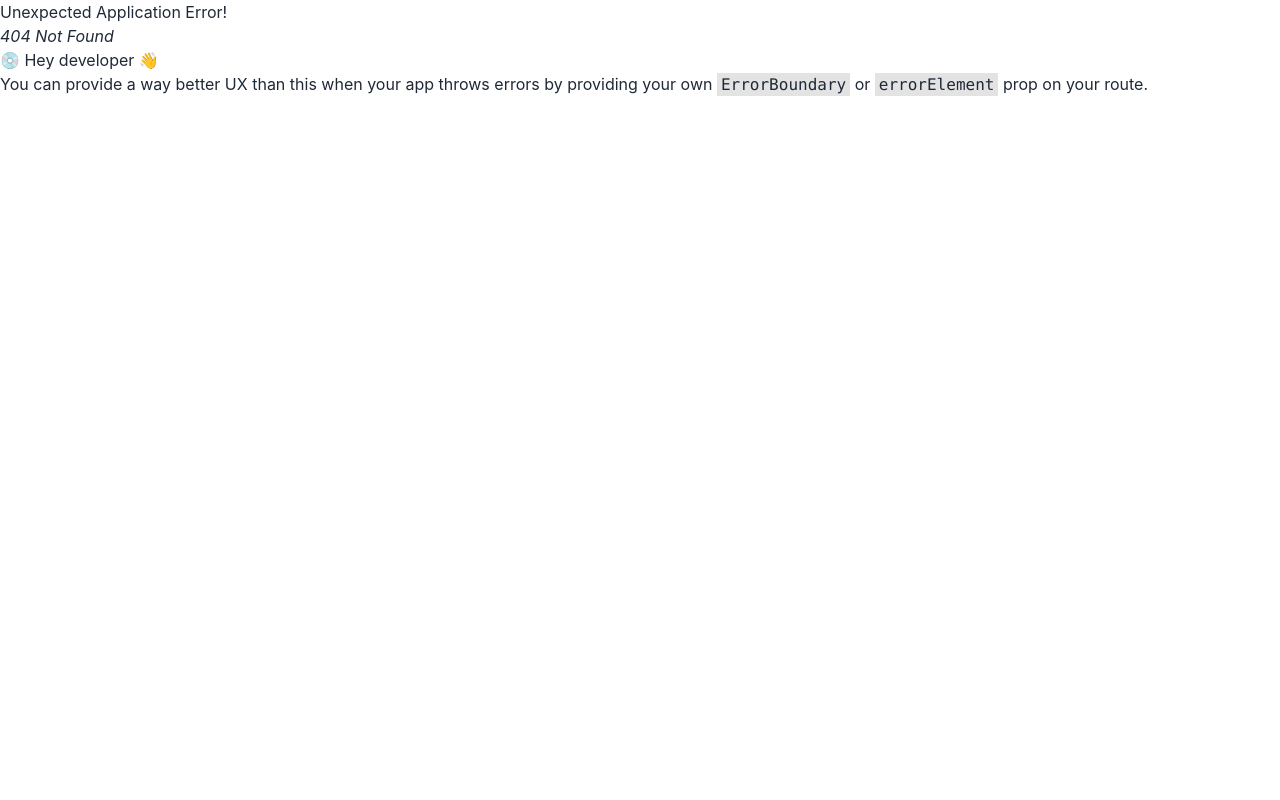
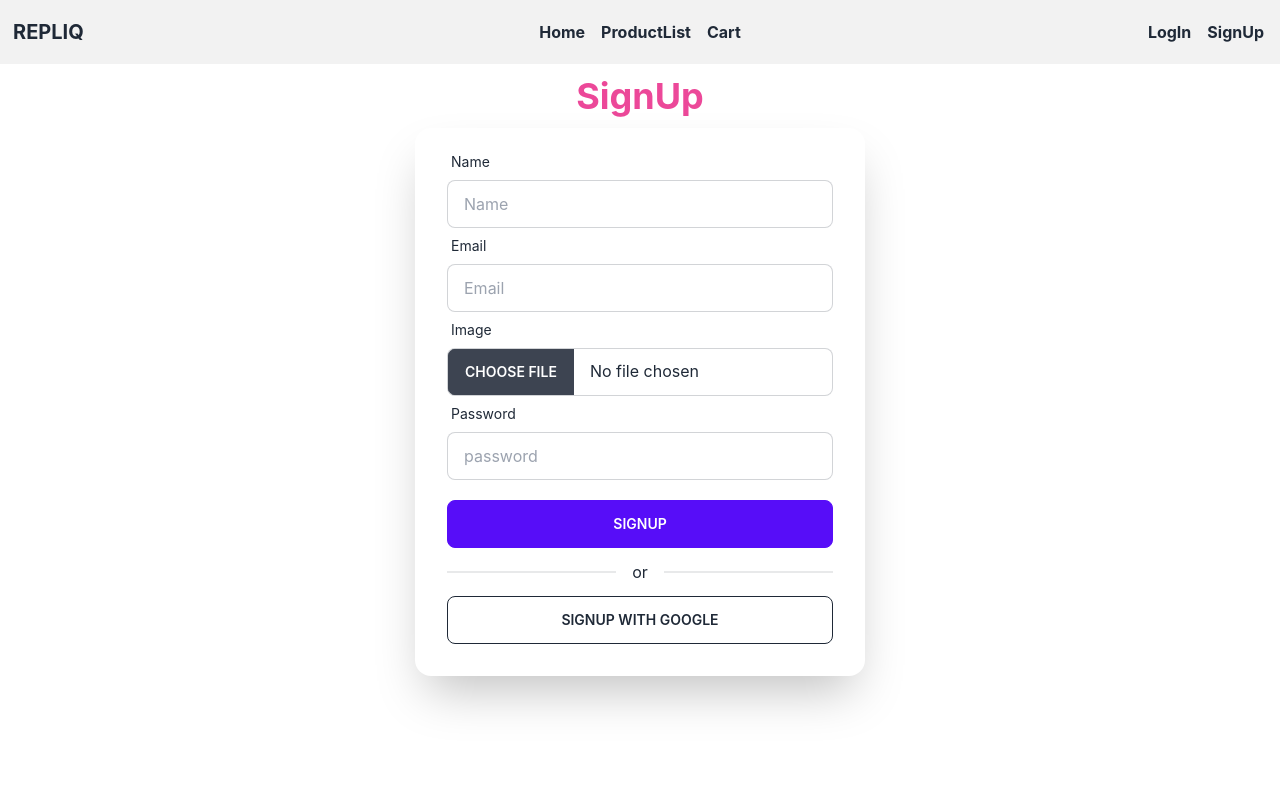
Before and after one commit to rabiul155/repliq-task, a React (Create React App) app: page /signup in a window 1280 px wide. Before the commit this address had no page. Shown: the top 800 px of the page. Built offline with nearby package versions, Linux system fonts and the light colour scheme.

Commit message:
sign up page done

```diff
--- a/package.json
+++ b/package.json
@@ -9,6 +9,7 @@
     "daisyui": "^2.51.5",
     "react": "^18.2.0",
     "react-dom": "^18.2.0",
+    "react-hook-form": "^7.43.9",
     "react-router-dom": "^6.10.0",
     "react-scripts": "5.0.1",
     "web-vitals": "^2.1.4"
--- /dev/null
+++ b/src/Pages/SignUp/SignUp.js
@@ -0,0 +1,76 @@
+import React from 'react';
+import { useForm } from 'react-hook-form';
+
+
+
+const SignUp = () => {
+
+    const { register, handleSubmit, } = useForm();
+
+
+    const onSubmit = (data) => {
+        console.log(data);
+    }
+
+    return (
+        <div className=' flex justify-center '>
+            <div className=' border-purple-700 '>
+
+                <form className='lg:w-[450px] mb-6' onSubmit={handleSubmit(onSubmit)} >
+
+                    <h2 className=' font-bold text-4xl text-pink-500 text-center p-3'>SignUp</h2>
+                    <div className="card flex-shrink-0 w-full shadow-2xl bg-base-100">
+                        <div className=" py-4 px-8">
+                            <div className="form-control">
+                                <label className="label">
+                                    <span className="label-text">Name</span>
+                                </label>
+                                <input
+                                    {...register("name")}
+                                    type="text" placeholder="Name" required className=" input input-bordered" />
+                            </div>
+
+                            <div className="form-control">
+                                <label className="label">
+                                    <span className="label-text">Email</span>
+                                </label>
+                                <input
+                                    {...register("email")}
+                                    type="email" placeholder="Email" required className="input input-bordered" />
+                            </div>
+
+                            <div className="form-control">
+                                <label className="label">
+                                    <span className="label-text">Image</span>
+                                </label>
+                                <input required
+                                    {...register("picture")}
+                                    type="file" className="file-input file-input-bordered w-full " />
+                            </div>
+
+                            <div className="form-control">
+                                <label className="label">
+                                    <span className="label-text">Password</span>
+                                </label>
+                                <input
+                                    {...register("password")}
+                                    required type="password" placeholder="password" className="input input-bordered" />
+                            </div>
+                            <div className="form-control mt-5">
+                                <button type='submit' className="btn btn-primary">signup</button>
+                            </div>
+                            <div className="divider">or</div>
+                            <div className="form-control ">
+                                <button type='submit' className="btn btn-outline mb-4">signup with google</button>
+                            </div>
+                        </div>
+                    </div>
+                </form>
+
+            </div>
+
+        </div>
+    );
+};
+
+export default SignUp;
--- a/src/components/Shared/Navbar/Navbar.js
+++ b/src/components/Shared/Navbar/Navbar.js
@@ -22,7 +22,7 @@ const Navbar = () => {
             <div className="navbar bg-base-200">
                 <div className="navbar-start">
                     <div className="dropdown">
-                        <label tabIndex={0} className="btn btn-ghost lg:hidden">
+                        <label tabIndex={0} className="btn btn-ghost px-1 lg:hidden">
                             <svg xmlns="http://www.w3.org/2000/svg" className="h-5 w-5" fill="none" viewBox="0 0 24 24" stroke="currentColor"><path strokeLinecap="round" strokeLinejoin="round" strokeWidth="2" d="M4 6h16M4 12h8m-8 6h16" /></svg>
                         </label>
                         <ul tabIndex={0} className="menu menu-compact dropdown-content mt-3 p-2 shadow bg-base-100 rounded-box w-52">
@@ -31,7 +31,7 @@ const Navbar = () => {
                             }
                         </ul>
                     </div>
-                    <Link className="btn btn-ghost normal-case text-xl font-bold">REPLIQ</Link>
+                    <Link className="btn btn-ghost px-1 normal-case text-xl font-bold">REPLIQ</Link>
                 </div>
                 <div className="navbar-center hidden lg:flex">
                     <ul className="menu menu-horizontal px-1">
```
Also changed, not shown: src/Routes/Routes.js (+8 -1 lines), 1 other file (tests, documents, lock files or other folders).
